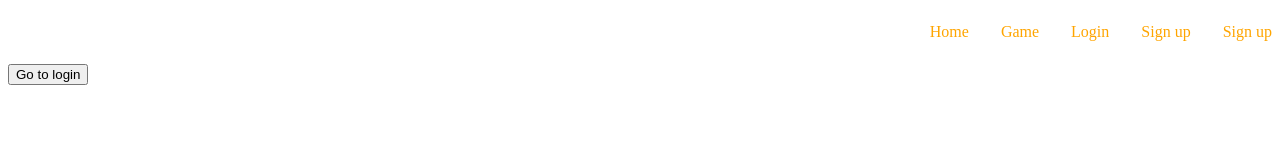
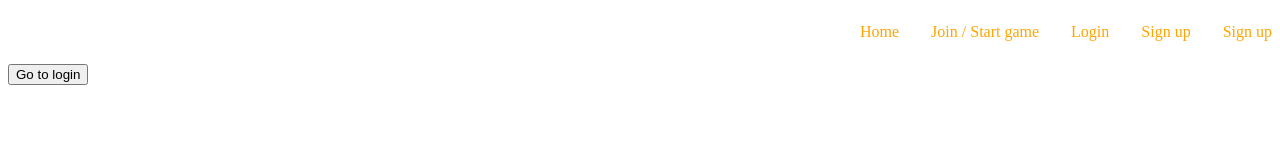
Before and after one commit to jonjampen/cyber-crusade, a SvelteKit app: page / in a window 1280 px wide. Shown: the top 160 px of the page. Built offline with nearby package versions, Linux system fonts and the light colour scheme; no server answers.

Commit message:
Editing link to play

```diff
--- a/src/routes/+layout.svelte
+++ b/src/routes/+layout.svelte
@@ -50,7 +50,7 @@ authStore.subscribe(async ({ isLoggedIn, user }) => {
 <nav>
     <ul>
         <li><a href="/">Home</a></li>
-        <li><a href="/game">Game</a></li>
+        <li><a href="/play">Join / Start game</a></li>
         <li><a href="/login">Login</a></li>
         <li><a href="/signup">Sign up</a></li>
         <li><a href="/signup">Sign up</a></li>
```
